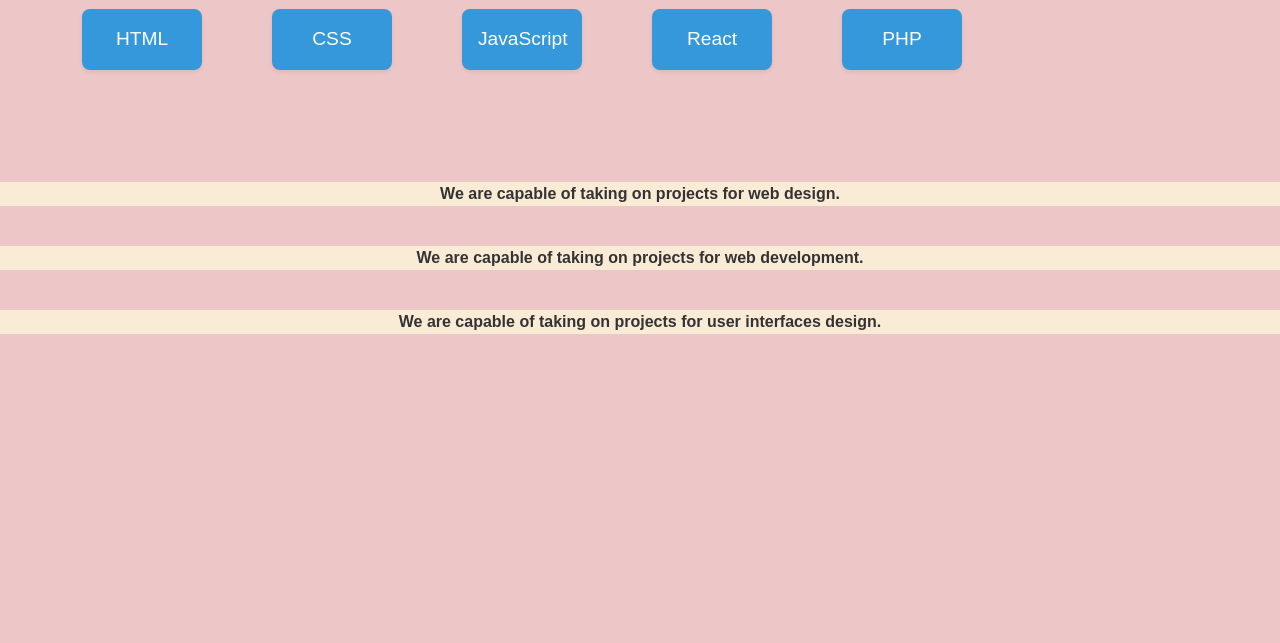
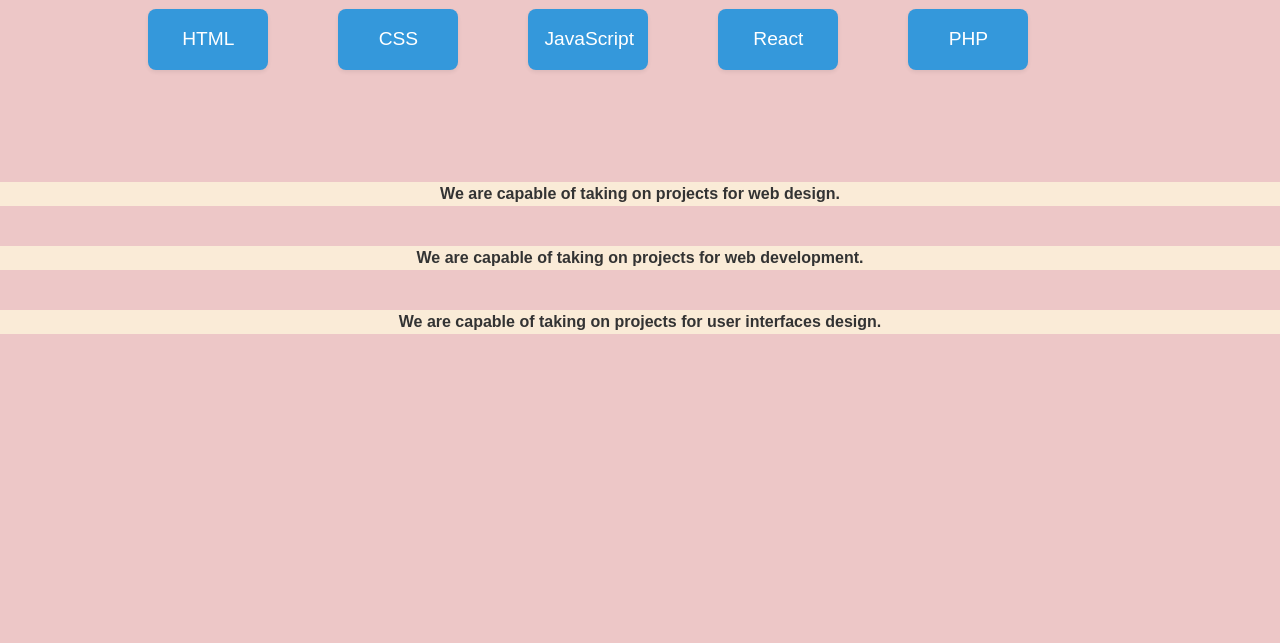
Before and after one commit to RouaaDirani/webpage, a plain HTML site: page skills.html in a window 1280 px wide. Shown: the part 157-800 px from the top of the page. Drawn offline with nearby package versions, Linux system fonts and the light colour scheme.

Commit message:
Update style.css

```diff
--- a/style.css
+++ b/style.css
@@ -120,7 +120,7 @@
             flex-wrap: wrap;
         }
         .skill-item {
-	/*    margin-left:  40%;*/
+	    margin-left:  40%;
             width: 120px;
             padding: 15px;
             background-color: #fff;
```
